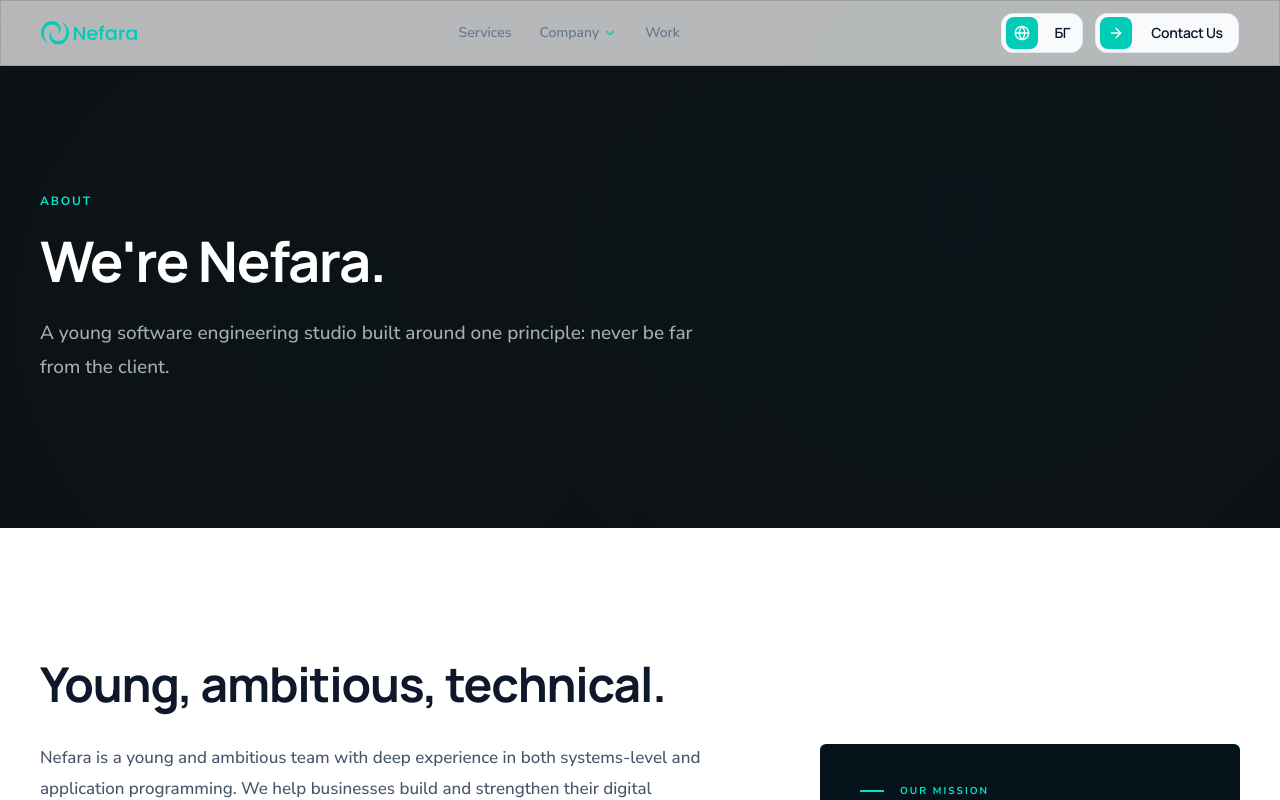
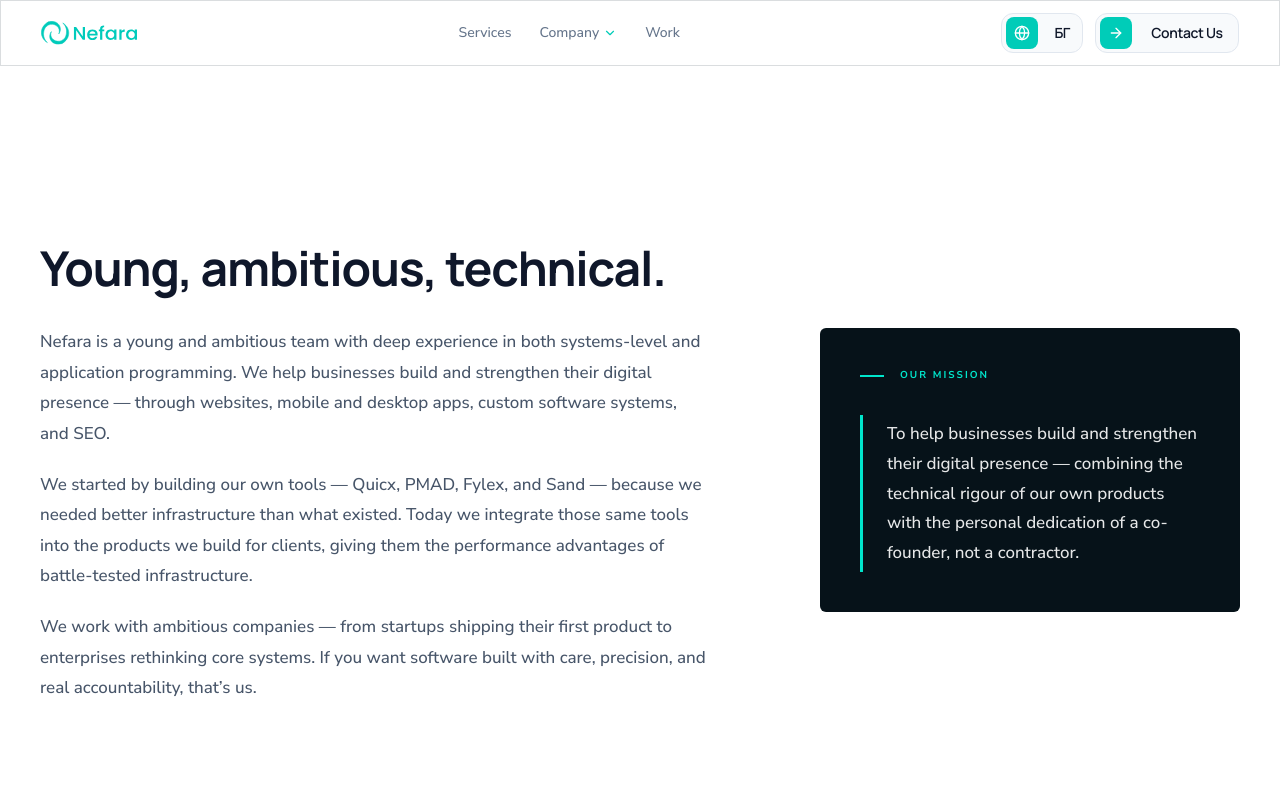
Before and after one commit to nefara-bg/Nefara-Web, a Next.js app in the folder client/: page /en/about in a window 1280 px wide. Shown: the top 800 px of the page. Built offline with nearby package versions, Linux system fonts and the light colour scheme.

Commit message:
fixes to the about

```diff
--- a/client/src/components/AboutPage/AboutNefara.tsx
+++ b/client/src/components/AboutPage/AboutNefara.tsx
@@ -44,42 +44,9 @@
     return (
         <>
             {/* ══════════════════════════════════════════
-                §1  HERO
+                §1  WHO WE ARE
             ══════════════════════════════════════════ */}
-            <section className="relative overflow-hidden bg-[#0D1115]">
-                {/* Subtle background depth mimicking the image's dark texture */}
-                <div
-                    className="pointer-events-none absolute inset-0 opacity-40"
-                    style={{
-                        background: "radial-gradient(circle at 75% 40%, rgba(0, 230, 204, 0.06), transparent 50%), radial-gradient(circle at 25% 60%, rgba(0, 230, 204, 0.03), transparent 50%)"
-                    }}
-                />
-
-                <div className="relative mx-auto max-w-7xl px-6 lg:px-10 pt-40 pb-28 lg:pt-48 lg:pb-36 text-left">
-                    <Reveal delay={0}>
-                        <p className="text-[12px] font-bold uppercase tracking-[0.15em] text-[#00E6CC] mb-5">
-                            {t("hero.tag")}
-                        </p>
-                    </Reveal>
-
-                    <Reveal delay={0.08}>
-                        <h1 className="font-display text-4xl sm:text-5xl lg:text-[56px] font-bold tracking-tight text-white mb-6 leading-[1.1]">
-                            {t("hero.heading")}
-                        </h1>
-                    </Reveal>
-
-                    <Reveal delay={0.18}>
-                        <p className="text-base sm:text-lg lg:text-[19px] text-[#A1B0B8] leading-[1.8] font-medium max-w-2xl">
-                            {t("hero.subtitle")}
-                        </p>
-                    </Reveal>
-                </div>
-            </section>
-
-            {/* ══════════════════════════════════════════
-                §2  WHO WE ARE
-            ══════════════════════════════════════════ */}
-            <section className="bg-white dark:bg-background">
+            <section className="bg-white dark:bg-background pt-28">
                 <div className="mx-auto max-w-7xl px-6 lg:px-10 py-24 lg:py-32">
                     <div className="lg:grid lg:grid-cols-[1fr_420px] lg:gap-20 xl:gap-28">
 
```
